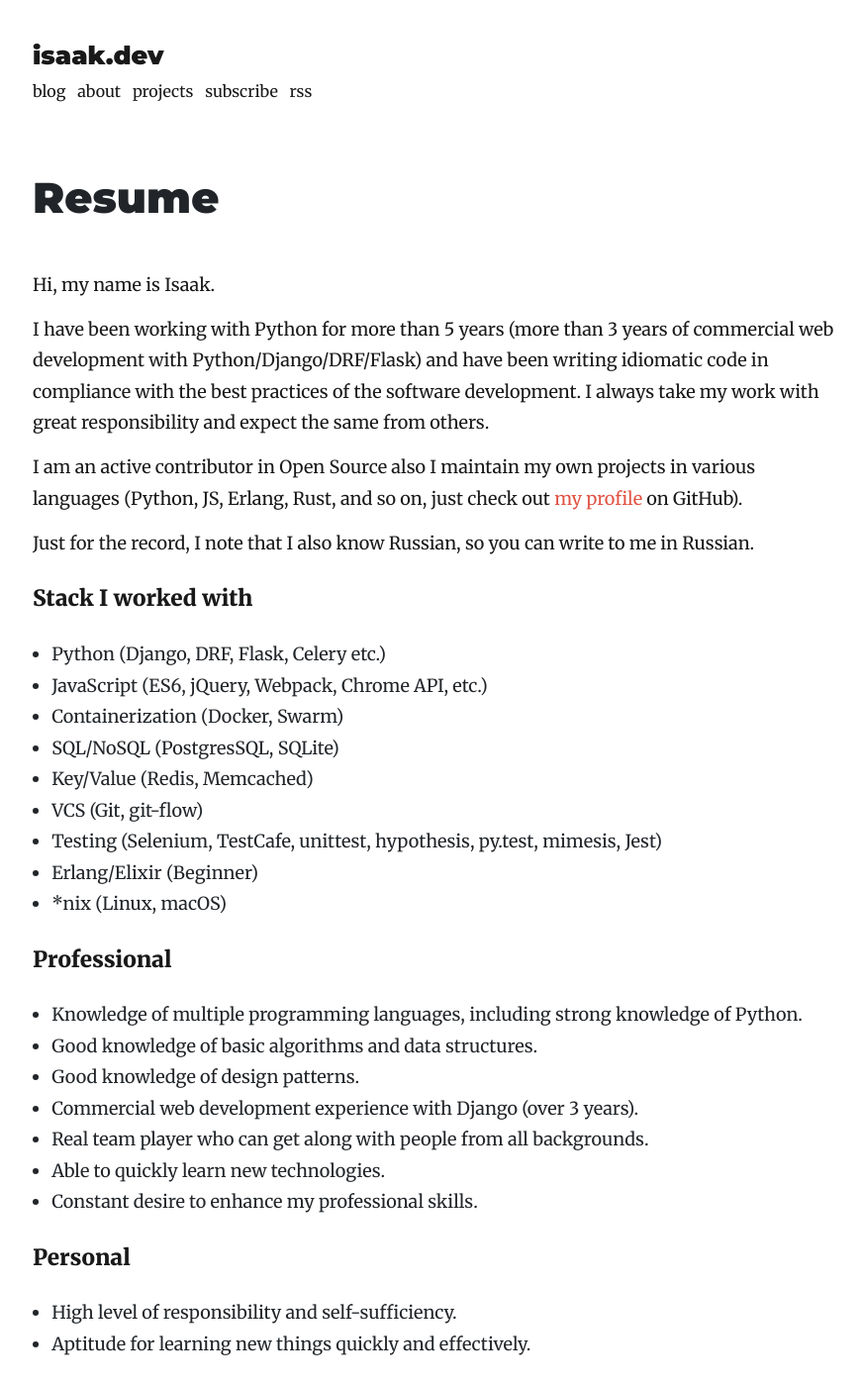
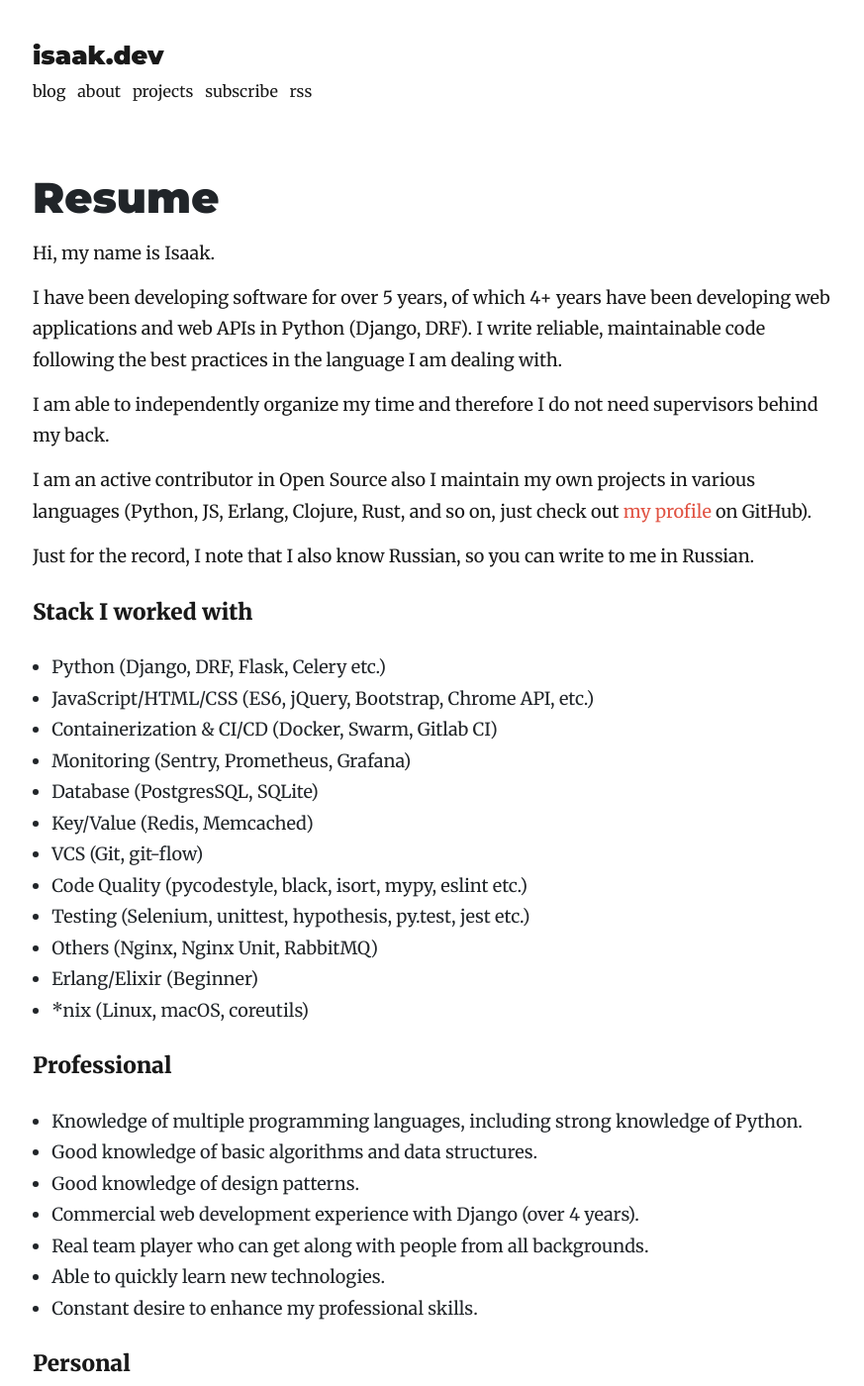
Before and after one commit to lk-geimfari/lk-geimfari.github.io, a Jekyll site: the page built from _pages/resume.md, in a window 1280 px wide and 1400 px high. Shown: the whole window at 99% size, without its empty margins (196-1069 px from the left). Built offline with Jekyll 4.4.1, drawn with Linux system fonts in a browser that asks for light colours; nearby versions of some CDN libraries; some of the changed text lies outside the part shown.

Commit message:
Fix resume

```diff
--- a/_layouts/page.html
+++ b/_layouts/page.html
@@ -5,7 +5,7 @@
     <main>
       {% include header.html %}
       <article>
-        <div class="meta mb-5">
+        <div class="meta mb-3">
           <h1 class="title">
             {{ page.title }}
           </h1>
--- a/_pages/resume.md
+++ b/_pages/resume.md
@@ -6,33 +6,38 @@
 
 Hi, my name is Isaak.
 
-I have been working with Python for more than 5 years (more than 3 years of commercial web development
-with Python/Django/DRF/Flask) and have been writing idiomatic code in compliance with the best practices
-of the software development. I always take my work with great responsibility and expect the same from others.
+I have been developing software for over 5 years, of which 4+ years have been developing web
+applications and web APIs in Python (Django, DRF). I write reliable, maintainable code following
+the best practices in the language I am dealing with.
+
+I am able to independently organize my time and therefore I do not need supervisors behind my back.
 
 I am an active contributor in Open Source also I maintain my own projects in various languages
-(Python, JS, Erlang, Rust, and so on, just check out [my profile] on GitHub).
+(Python, JS, Erlang, Clojure, Rust, and so on, just check out [my profile] on GitHub).
 
 Just for the record, I note that I also know Russian, so you can write to me in Russian.
 
 #### Stack I worked with
 
 * Python (Django, DRF, Flask, Celery etc.)
-* JavaScript (ES6, jQuery, Webpack, Chrome API, etc.)
-* Containerization (Docker, Swarm)
-* SQL/NoSQL (PostgresSQL, SQLite)
+* JavaScript/HTML/CSS (ES6, jQuery, Bootstrap, Chrome API, etc.)
+* Containerization & CI/CD (Docker, Swarm, Gitlab CI)
+* Monitoring (Sentry, Prometheus, Grafana)
+* Database (PostgresSQL, SQLite)
 * Key/Value (Redis, Memcached)
 * VCS (Git, git-flow)
-* Testing (Selenium, TestCafe, unittest, hypothesis, py.test, mimesis, Jest)
+* Code Quality (pycodestyle, black, isort, mypy, eslint etc.)
+* Testing (Selenium, unittest, hypothesis, py.test, jest etc.)
+* Others (Nginx, Nginx Unit, RabbitMQ)
 * Erlang/Elixir (Beginner)
-* *nix (Linux, macOS)
+* *nix (Linux, macOS, coreutils)
 
 #### Professional
 
 * Knowledge of multiple programming languages, including strong knowledge of Python.
 * Good knowledge of basic algorithms and data structures.
 * Good knowledge of design patterns.
-* Commercial web development experience with Django (over 3 years).
+* Commercial web development experience with Django (over 4 years).
 * Real team player who can get along with people from all backgrounds.
 * Able to quickly learn new technologies.
 * Constant desire to enhance my professional skills.
```
Also changed, not shown: other parts of _pages/resume.md (+2 -2 lines).
